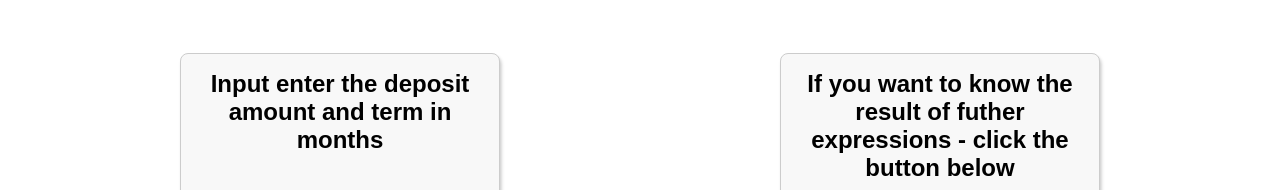
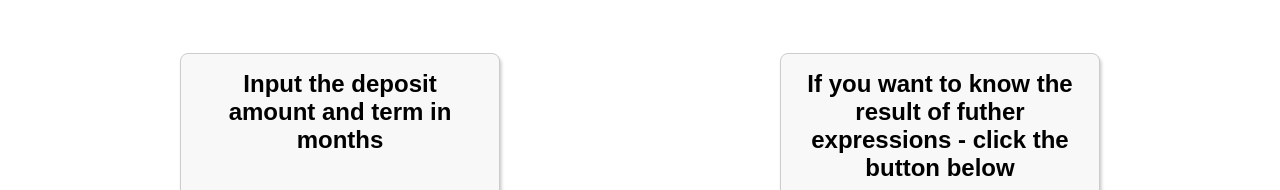
Before and after one commit to sergeiown/BeetRootEducationLesson30, a website with bundled scripts: page index.html in a window 1280 px wide. Shown: the part 443-633 px from the top of the page. Built offline with nearby package versions, Linux system fonts and the light colour scheme; a web font is replaced by a local one.

Commit message:
fix income-calc title mistake

```diff
--- a/index.html
+++ b/index.html
@@ -91,7 +91,7 @@
     </div>
 
     <div class="income-calculator">
-      <h2>Input enter the deposit amount and term in months</h2>
+      <h2>Input the deposit amount and term in months</h2>
       <p>
         Deposit Amount
         <input
```
